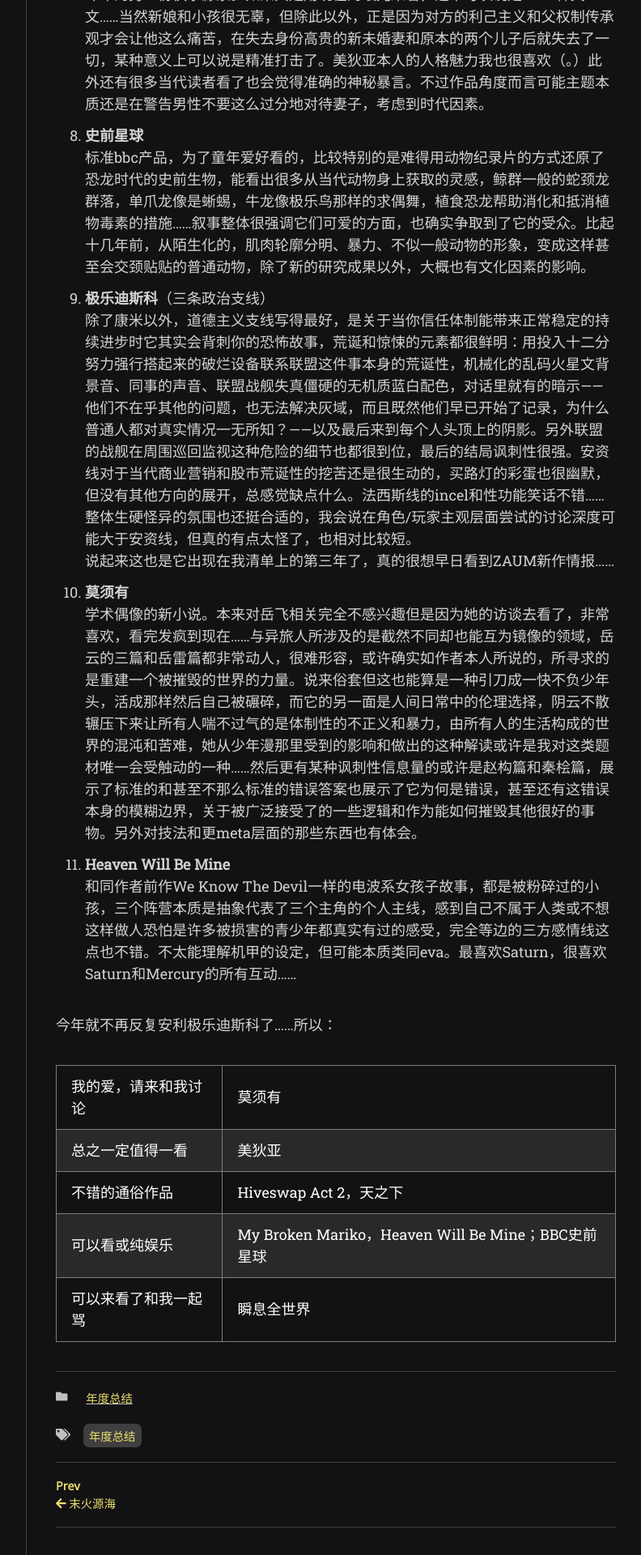
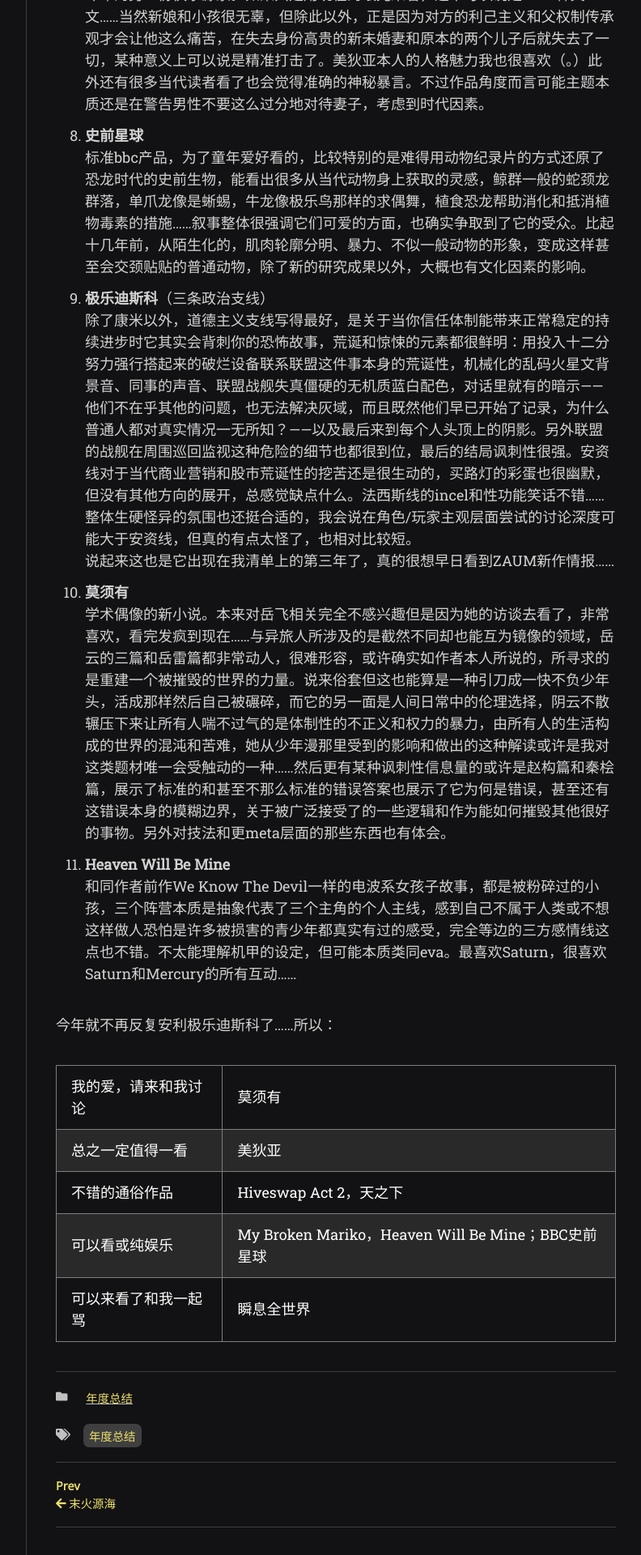
Before and after one commit to scatterdclouds/scatterdclouds.github.io, a Jekyll site: the page built from _posts/2022-06-23-2022firsthalf.md, in a window 1280 px wide. Shown: the part 1579-3499 px from the top of the page at 81% size, without its empty margins (357-1149 px from the left). Built offline with Jekyll 4.4.1, drawn with Linux system fonts in a browser that asks for light colours; nearby versions of some CDN libraries; some web fonts are replaced; comment, search, counter and statistics services are not loaded.

Commit message:
Update 2022-06-23-2022firsthalf.md

```diff
--- a/_posts/2022-06-23-2022firsthalf.md
+++ b/_posts/2022-06-23-2022firsthalf.md
@@ -28,7 +28,7 @@ comments: true
 
 9. **极乐迪斯科**（三条政治支线） <br/> 除了康米以外，道德主义支线写得最好，是关于当你信任体制能带来正常稳定的持续进步时它其实会背刺你的恐怖故事，荒诞和惊悚的元素都很鲜明：用投入十二分努力强行搭起来的破烂设备联系联盟这件事本身的荒诞性，机械化的乱码火星文背景音、同事的声音、联盟战舰失真僵硬的无机质蓝白配色，对话里就有的暗示——他们不在乎其他的问题，也无法解决灰域，而且既然他们早已开始了记录，为什么普通人都对真实情况一无所知？——以及最后来到每个人头顶上的阴影。另外联盟的战舰在周围巡回监视这种危险的细节也都很到位，最后的结局讽刺性很强。安资线对于当代商业营销和股市荒诞性的挖苦还是很生动的，买路灯的彩蛋也很幽默，但没有其他方向的展开，总感觉缺点什么。法西斯线的incel和性功能笑话不错……整体生硬怪异的氛围也还挺合适的，我会说在角色/玩家主观层面尝试的讨论深度可能大于安资线，但真的有点太怪了，也相对比较短。 <br/> 说起来这也是它出现在我清单上的第三年了，真的很想早日看到ZAUM新作情报……
 
-10. **莫须有** <br/> 学术偶像的新小说。本来对岳飞相关完全不感兴趣但是因为她的访谈去看了，非常喜欢，看完发疯到现在……与异旅人所涉及的是截然不同却也能互为镜像的领域，岳云的三篇和岳雷篇都非常动人，很难形容，或许确实如作者本人所说的，所寻求的是重建一个被摧毁的世界的力量。说来俗套但这也能算是一种引刀成一快不负少年头，活成那样然后自己被碾碎，而它的另一面是人间日常中的伦理选择，阴云不散辗压下来让所有人喘不过气的是体制性的不正义和暴力，由所有人的生活构成的世界的混沌和苦难，她从少年漫那里受到的影响和做出的这种解读或许是我对这类题材唯一会受触动的一种……然后更有某种讽刺性信息量的或许是赵构篇和秦桧篇，展示了标准的和甚至不那么标准的错误答案也展示了它为何是错误，甚至还有这错误本身的模糊边界，关于被广泛接受了的一些逻辑和作为能如何摧毁其他很好的事物。另外对技法和更meta层面的那些东西也有体会。
+10. **莫须有** <br/> 学术偶像的新小说。本来对岳飞相关完全不感兴趣但是因为她的访谈去看了，非常喜欢，看完发疯到现在……与异旅人所涉及的是截然不同却也能互为镜像的领域，岳云的三篇和岳雷篇都非常动人，很难形容，或许确实如作者本人所说的，所寻求的是重建一个被摧毁的世界的力量。说来俗套但这也能算是一种引刀成一快不负少年头，活成那样然后自己被碾碎，而它的另一面是人间日常中的伦理选择，阴云不散辗压下来让所有人喘不过气的是体制性的不正义和权力的暴力，由所有人的生活构成的世界的混沌和苦难，她从少年漫那里受到的影响和做出的这种解读或许是我对这类题材唯一会受触动的一种……然后更有某种讽刺性信息量的或许是赵构篇和秦桧篇，展示了标准的和甚至不那么标准的错误答案也展示了它为何是错误，甚至还有这错误本身的模糊边界，关于被广泛接受了的一些逻辑和作为能如何摧毁其他很好的事物。另外对技法和更meta层面的那些东西也有体会。
 
 11. **Heaven Will Be Mine** <br/> 和同作者前作We Know The Devil一样的电波系女孩子故事，都是被粉碎过的小孩，三个阵营本质是抽象代表了三个主角的个人主线，感到自己不属于人类或不想这样做人恐怕是许多被损害的青少年都真实有过的感受，完全等边的三方感情线这点也不错。不太能理解机甲的设定，但可能本质类同eva。最喜欢Saturn，很喜欢Saturn和Mercury的所有互动……
 
```
